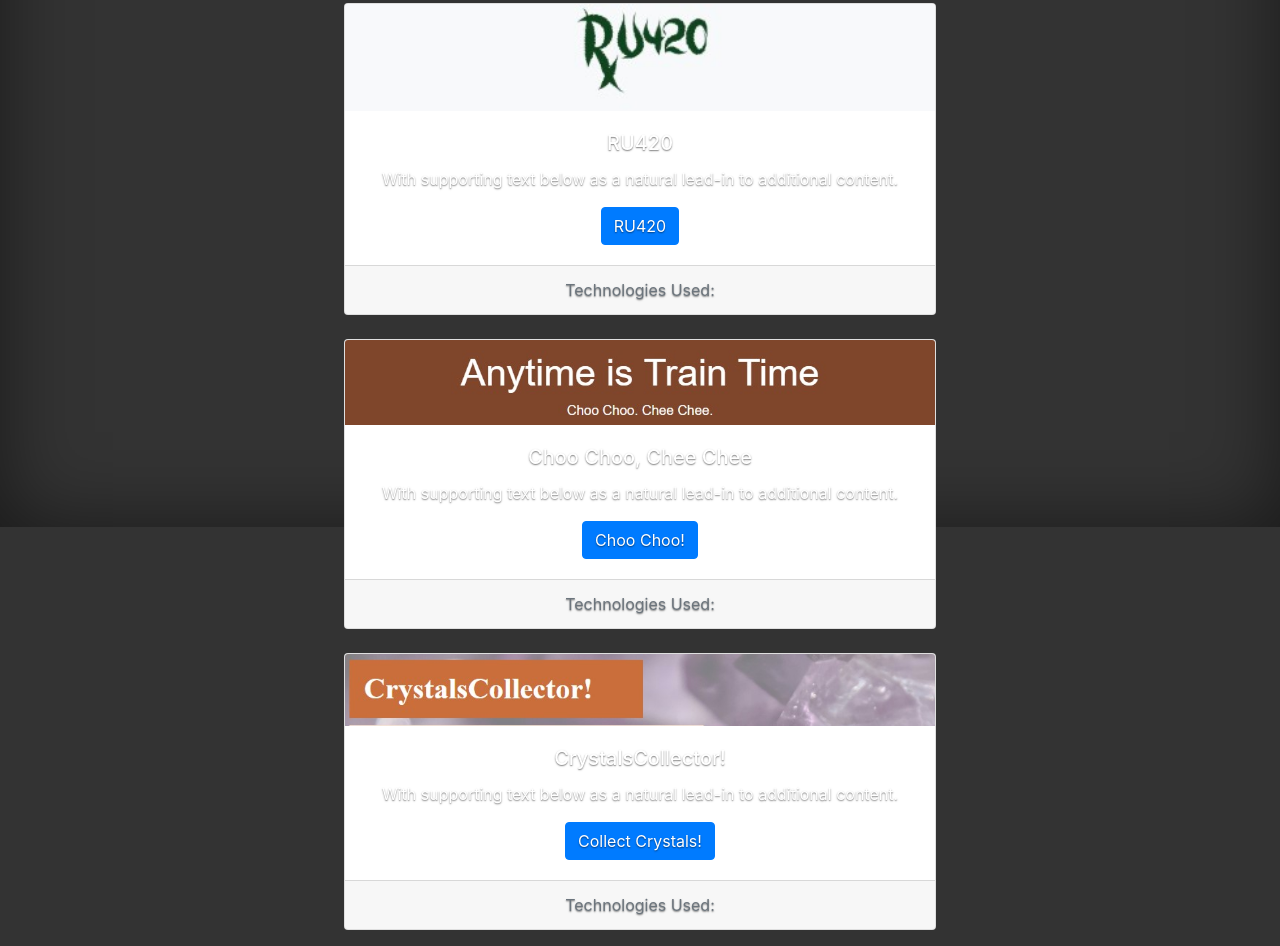
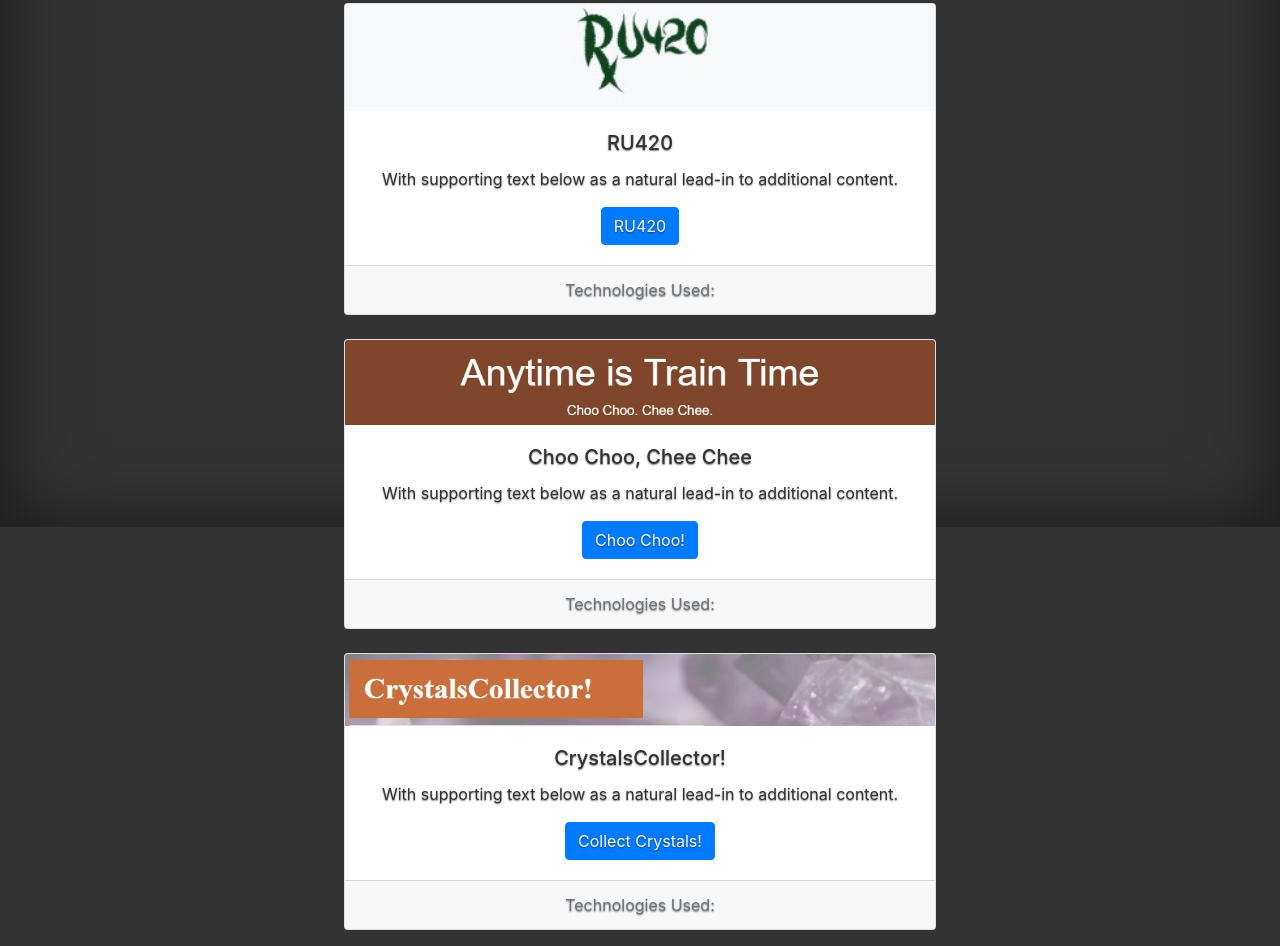
Before and after one commit to StephenT369/Portfolio, a plain HTML site: page index.html in a window 1280 px wide. Shown: the part 273-1219 px from the top of the page. Drawn offline with nearby package versions, Linux system fonts and the light colour scheme.

Commit message:
added font color classes for cards

```diff
--- a/index.html
+++ b/index.html
@@ -48,11 +48,11 @@
           <div class="card text-center">
             <img src="./assets/images/ru420.jpg" class="card-img-top" alt="RU420: Group Project">
             <div class="card-body">
-              <h5 class="card-title">RU420</h5>
-              <p class="card-text">With supporting text below as a natural lead-in to additional content.</p>
+              <h5 class="card-title cardTitle">RU420</h5>
+              <p class="card-text cardText">With supporting text below as a natural lead-in to additional content.</p>
               <a href="https://elizabethbodzy.github.io/RU420/index.html" class="btn btn-primary" target="_blank">RU420</a>
             </div>
-            <div class="card-footer text-muted">
+            <div class="card-footer text-muted cardFooter">
               Technologies Used:
             </div>
           </div>
@@ -60,11 +60,11 @@
           <div class="card text-center">
             <img src="./assets/images/choo_chee.jpg" class="card-img-top" alt="Choo Choo. Chee Chee.">
             <div class="card-body">
-              <h5 class="card-title">Choo Choo, Chee Chee</h5>
-              <p class="card-text">With supporting text below as a natural lead-in to additional content.</p>
+              <h5 class="card-title cardTitle">Choo Choo, Chee Chee</h5>
+              <p class="card-text cardText">With supporting text below as a natural lead-in to additional content.</p>
               <a href="https://stephent369.github.io/Choo_Choo_Chee/" class="btn btn-primary" target="_blank">Choo Choo!</a>
             </div>
-            <div class="card-footer text-muted">
+            <div class="card-footer text-muted cardFooter">
               Technologies Used:
             </div>
           </div>
@@ -72,11 +72,11 @@
           <div class="card text-center">
             <img src="./assets/images/crystals.jpg" class="card-img-top" alt="CrystalsCollector! Game">
             <div class="card-body">
-              <h5 class="card-title">CrystalsCollector!</h5>
-              <p class="card-text">With supporting text below as a natural lead-in to additional content.</p>
+              <h5 class="card-title cardTitle">CrystalsCollector!</h5>
+              <p class="card-text cardText">With supporting text below as a natural lead-in to additional content.</p>
               <a href="https://stephent369.github.io/unit-4-game/" class="btn btn-primary" target="_blank">Collect Crystals!</a>
             </div>
-            <div class="card-footer text-muted">
+            <div class="card-footer text-muted cardFooter">
               Technologies Used:
             </div>
           </div>
```
